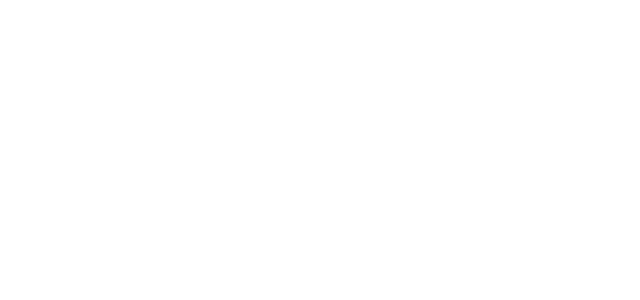
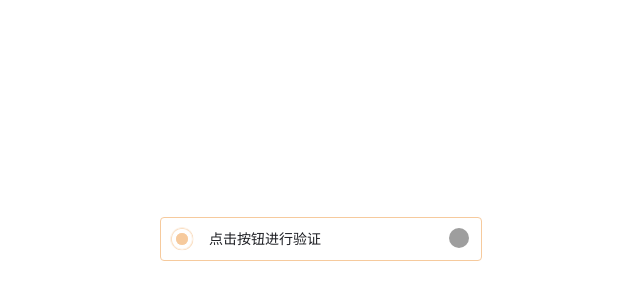
Before and after one commit to lirongtong/miitvip-captcha, a Vue app: page / in a window 1280 px wide. Shown: the part 162-462 px from the top of the page, without its empty margins (320-960 px from the left). Built offline with nearby package versions, Linux system fonts and the light colour scheme; grey boxes are pictures that could not be loaded.

Commit message:
验证码组件的基础样式

```diff
--- a/example/app.vue
+++ b/example/app.vue
@@ -1,3 +1,5 @@
 <template>
-    <div></div>
+    <div class="mi-captchas">
+        <mi-captcha></mi-captcha>
+    </div>
 </template>
--- /dev/null
+++ b/example/index.less
@@ -0,0 +1,13 @@
+body {
+    padding: 0;
+    margin: 0;
+}
+
+#app {
+    width: 100vw;
+    height: 100vh;
+    display: flex;
+    align-items: center;
+    justify-content: center;
+    flex-direction: column;
+}
--- a/example/index.ts
+++ b/example/index.ts
@@ -1,5 +1,9 @@
 import { createApp } from 'vue'
+import MakeitCaptcha from 'makeit-captcha'
 import App from './app.vue'
+import 'makeit-captcha/style'
+import './index.less'
 
 const app = createApp(App)
+app.use(MakeitCaptcha)
 app.mount('#app')
--- a/src/captcha/captcha.tsx
+++ b/src/captcha/captcha.tsx
@@ -1,5 +1,121 @@
 import { defineComponent } from 'vue'
+import PropTypes from '../utils/props'
+import tools from '../utils/tools'
 
 export default defineComponent({
-    name: 'MiCaptcha'
+    name: 'MiCaptcha',
+    props: {
+        width: PropTypes.number.def(320),
+        height: PropTypes.number.def(42),
+        radius: PropTypes.number.def(4),
+        themeColor: PropTypes.string,
+        bgColor: PropTypes.string,
+        borderColor: PropTypes.string.def('#f6ca9d'),
+        textColor: PropTypes.string,
+        image: PropTypes.string,
+        logo: PropTypes.string,
+        maxTries: PropTypes.number.def(5),
+        initAction: PropTypes.string,
+        verifyAction: PropTypes.string,
+        onSuccess: PropTypes.func
+    },
+    computed: {
+        getThemeColorStyle() {
+            return this.themeColor ? {
+                backgroundColor: this.themeColor,
+                boxShadow: `inset 0 0 0 1px ${this.themeColor}`
+            } : null;
+        }
+    },
+    data() {
+        return {
+            prefixCls: 'mi-captcha',
+            target: 'https://admin.makeit.vip/components/captcha',
+            avatar: 'https://file.makeit.vip/MIIT/M00/00/00/ajRkHV_pUyOALE2LAAAtlj6Tt_s370.png',
+            powered: 'Powered By makeit.vip',
+            failed: false,
+            tip: this.initAction ? '正在初始化验证码 ...' : '点击按钮进行验证',
+            status: {
+                ready: true,
+                scanning: false,
+                being: false,
+                success: false
+            }
+        }
+    },
+    methods: {
+        getRadarReadyElem() {
+            return this.status.ready ? (
+                <div class={`${this.prefixCls}-radar-ready`}>
+                    <div
+                        class={`${this.prefixCls}-radar-ring`}
+                        style={this.getThemeColorStyle}>
+                    </div>
+                    <div
+                        class={`${this.prefixCls}-radar-dot`}
+                        style={this.getThemeColorStyle}
+                        ref={`${this.prefixCls}-radar-dot`}>
+                    </div>
+                </div>
+            ) : null
+        },
+        getRadarScanElem() {
+            return this.status.scanning ? (
+                <div class={`${this.prefixCls}-radar-scan`}></div>
+            ) : null
+        },
+        getRadarTipElem() {
+            const cls =  `${this.prefixCls}-radar-tip${this.failed ? ` ${this.prefixCls}-radar-tip-error` : ''}`
+            return <div class={cls} innerHTML={this.tip}></div>
+        },
+        getRadarLogoElem() {
+            return (
+                <div class={`${this.prefixCls}-radar-logo`}>
+                    <a href={this.target} target="_blank">
+                        <img src={this.logo ?? this.avatar} alt={this.powered} />
+                    </a>
+                </div>
+            )
+        },
+        getRadarElem() {
+            const cls = `${this.prefixCls}-radar${this.status.success
+                ? `${this.prefixCls}-radar-pass`
+                : ''}`
+            const style = {
+                borderRadius: this.radius
+                    ? `${tools.pxToRem(this.radius)}rem`
+                    : null,
+                borderColor: this.borderColor ?? null,
+                backgroundColor: this.bgColor ?? null,
+                background: this.image
+            }
+            return (
+                <div class={cls} style={style}>
+                    { this.getRadarReadyElem() }
+                    { this.getRadarScanElem() }
+                    { this.getRadarTipElem() }
+                    { this.getRadarLogoElem() }
+                </div>
+            )
+        },
+        resetStatus() {
+            this.status.being = false
+            this.status.success = false
+            this.status.scanning = false
+            this.status.ready = true
+        }
+    },
+    render() {
+        const cls = `${this.prefixCls}${tools.isMobile() ? ` ${this.prefixCls}-mobile` : ''}`
+        const width = tools.isNumber(this.width) ? tools.pxToRem(this.width) : null
+        const height = tools.isNumber(this.height) ? tools.pxToRem(this.height) : null
+        const style = {width: `${width}rem`, height: `${height}rem`}
+        return (
+            <div class={cls} ref={this.prefixCls}>
+                <div class={`${this.prefixCls}-content`} style={style}>
+                    { this.getRadarElem() }
+                </div>
+            </div>
+        )
+    }
 })
--- a/src/captcha/style/index.less
+++ b/src/captcha/style/index.less
@@ -0,0 +1,148 @@
+@mi-font-size: 1rem;
+@mi-font-size-sm: 12px;
+@mi-font-size-normal: 14px;
+@mi-font-size-base: 16px;
+@mi-spacing: 8px;
+@mi-captcha: mi-captcha;
+@mi-font-family: "Pingfang SC", "Microsoft YaHei", "Monospaced Number", "Chinese Quote", -apple-system, BlinkMacSystemFont, "Segoe UI", Roboto, "PingFang SC", "Hiragino Sans GB", "Helvetica Neue", Helvetica, Arial, sans-serif;
+
+/** Flex */
+.flex(@align: center, @justify: center) {
+    display: -ms-flexbox;
+    display: flex;
+    -ms-flex-align: @align;
+    align-items: @align;
+    justify-content: @justify;
+}
+
+/** Border Radius */
+.border-radius(@raduis: 4) {
+    -moz-border-radius: (@raduis / @mi-font-size-base) * @mi-font-size;
+    -webkit-border-radius: (@raduis / @mi-font-size-base) * @mi-font-size;
+    -o-border-radius: (@raduis / @mi-font-size-base) * @mi-font-size;
+    -khtml-border-radius: (@raduis / @mi-font-size-base) * @mi-font-size;
+    border-radius: (@raduis / @mi-font-size-base) * @mi-font-size;
+}
+
+.border-radius-circle() {
+    -moz-border-radius: 50%;
+    -webkit-border-radius: 50%;
+    -o-border-radius: 50%;
+    -khtml-border-radius: 50%;
+    border-radius: 50%;
+}
+
+/** Properties */
+.properties(@key, @value: @mi-spacing) {
+    @{key}: (@value / @mi-font-size-base) * @mi-font-size;
+}
+
+/** Text Ellipsis */
+.text-ellipsis(){
+    overflow: hidden;
+    text-overflow: ellipsis;
+    white-space: nowrap;
+}
+
+/** Letter Spacing  */
+.letter-spacing(@value: 2) {
+    .properties(letter-spacing, 2);
+}
+
+.@{mi-captcha} {
+    width: 100%;
+    .properties(height, 42);
+    font-family: @mi-font-family;
+
+    &-content {
+		width: 100%;
+		height: 100%;
+		position: relative;
+    }
+
+    &-radar {
+        position: absolute;
+		left: 0;
+		top: 0;
+		height: 100%;
+        width: 100%;
+        background: #fff;
+        border: 1px solid fade(#1d1e23, 20%);
+        cursor: pointer;
+        .properties(min-width, 160);
+
+        &-ready,
+		&-scan,
+		&-being,
+		&-success {
+			position: absolute;
+			transition: all .5s ease;
+			.properties(width, 30);
+			.properties(height, 30);
+			.properties(margin, 6);
+        }
+
+        &-ring,
+		&-dot {
+			position: absolute;
+			.border-radius-circle();
+			transform: scale(.4);
+			width: 100%;
+			height: 100%;
+			box-shadow: inset 0 0 0 1px #f6ca9d;
+			background-image: linear-gradient(0, rgba(0, 0, 0, 0) 50%, #fff 50%), linear-gradient(0, #fff 50%, rgba(0, 0, 0, 0) 50%);
+        }
+
+        &-dot {
+            background: #f6ca9d;
+        }
+
+        &-ring {
+			animation: mi-anim-wait 1s infinite;
+			transform: scale(1);
+        }
+
+        &-tip {
+			position: absolute;
+			left: 0;
+			top: 0;
+			width: 100%;
+			.properties(height, 42);
+			.properties(padding-left, 48);
+			.properties(padding-right, 48);
+			.properties(font-size, @mi-font-size-normal);
+			.properties(line-height, 42);
+			color: #1d1e23;
+			.text-ellipsis();
+			text-align: left;
+			box-sizing: border-box;
+
+			&-error {
+				color: #ed4014;
+			}
+		}
+
+        &-logo {
+			position: absolute;
+			.properties(right, 12);
+			.properties(top, 10);
+			.properties(width, 20);
+			.properties(height, 20);
+
+			img {
+                width: 100%;
+                height: 100%;
+				.border-radius-circle();
+			}
+		}
+    }
+}
+
+@keyframes mi-anim-wait {
+    60% {
+        -moz-transform: scale(0.75);
+        -ms-transform: scale(0.75);
+        -webkit-transform: scale(0.75);
+        transform: scale(0.75);
+    }
+}
--- /dev/null
+++ b/src/utils/tools.ts
@@ -0,0 +1,36 @@
+class MiTools {
+    /**
+     * Whether it is a mobile phone.
+     * @returns {boolean}
+     */
+    isMobile(): boolean {
+        const agent = navigator.userAgent,
+            agents = ['Android', 'iPhone', 'SymbianOS', 'Windows Phone', 'iPad', 'iPod']
+        let mobile = false
+        for (let i = 0, len = agents.length; i < len; i++) {
+            if (agent.indexOf(agents[i]) > 0) {
+                mobile = true
+                break
+            }
+        }
+        return mobile
+    }
+
+    /**
+     * Whether it is a number.
+     * @param number
+     */
+    isNumber(number: any): boolean {
+        return typeof number === 'number' && isFinite(number)
+    }
+
+    /**
+     * Unit conversion.
+     * @param value
+     */
+    pxToRem(value: number) {
+        return Math.round(value / 16 * 100) / 100
+    }
+}
+
+export default new MiTools()
```
